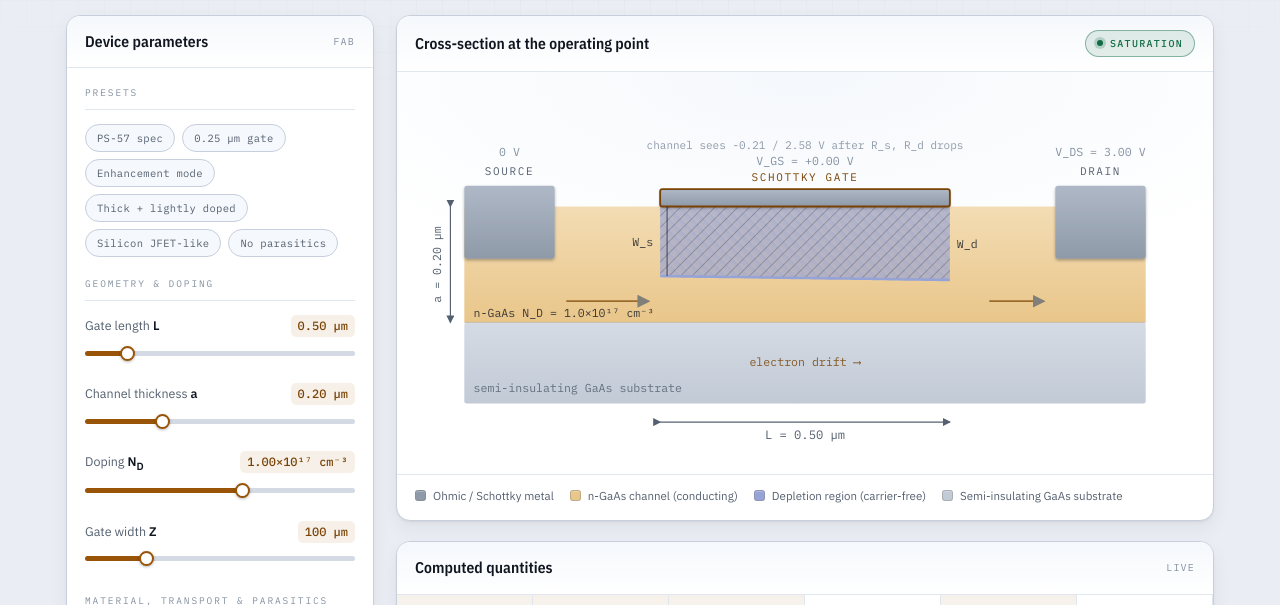
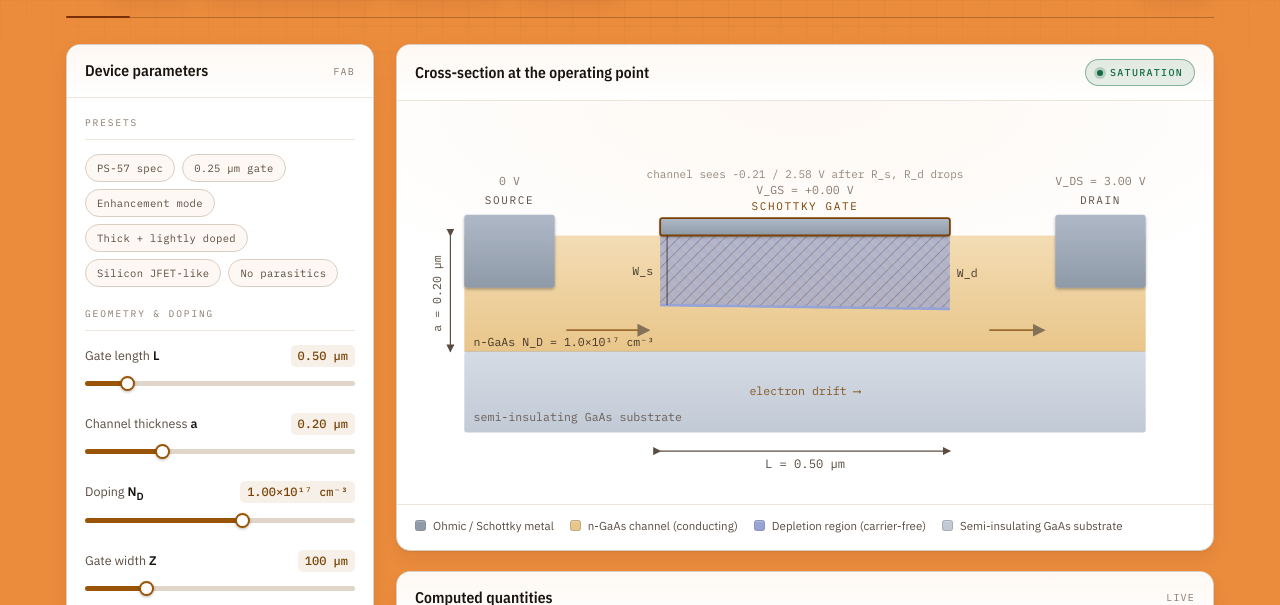
Before and after one commit to bhargavba2807/Mesfet-Bench, a website with bundled scripts: page index.html in a window 1280 px wide. Shown: the part 234-839 px from the top of the page. Built offline with nearby package versions, Linux system fonts and the light colour scheme.

Commit message:
Add files via upload

```diff
--- a/css/styles.css
+++ b/css/styles.css
@@ -12,21 +12,26 @@
   color-scheme: light;
 
   /* --- surfaces ------------------------------------------------------- */
-  --bg:#EAEEF4;
-  --bg-2:#F4F7FA;
+  --bg:#EB8B3C;
+  --bg-2:#F8B274;
   --surface:#FFFFFF;
-  --surface-2:#E2E8F0;
-  --inset:#F5F8FC;
+  --surface-2:#F1E7DC;
+  --inset:#FDF8F3;
   --glass:rgba(255,255,255,.72);
-  --grid:rgba(19,26,34,.055);
-  --track:#D3DAE4;
+  --grid:rgba(74,30,0,.10);
+  --track:#E0D5C9;
 
   /* --- ink ------------------------------------------------------------ */
-  --fg:#101620;
-  --muted:#54606F;
-  --faint:#8491A1;
-  --line:#C6CFDB;
-  --line-soft:#E1E7EF;
+  --fg:#1A1410;
+  --muted:#5A4C40;
+  --faint:#8A7A6C;
+  --line:#DACEC2;
+  --line-soft:#EDE4DA;
+
+  /* --- text sitting directly on the orange page ground ---------------- */
+  --on-bg:#2B1A0A;
+  --on-bg-muted:#54381B;
+  --on-bg-accent:#7A2E04;
 
   /* --- accents -------------------------------------------------------- */
   --accent:#9A5407;
@@ -68,20 +73,24 @@
 
 @media (prefers-color-scheme: dark) {
   :root:not([data-theme="light"]) {
-    --bg:#0B0F15;
-    --bg-2:#0E131A;
-    --surface:#151B24;
-    --surface-2:#1C242F;
-    --inset:#10161E;
-    --glass:rgba(21,27,36,.72);
-    --grid:rgba(150,180,220,.055);
-    --track:#273140;
+    --bg:#3D1E0A;
+    --bg-2:#63320F;
+    --surface:#1A1611;
+    --surface-2:#262018;
+    --inset:#15110D;
+    --glass:rgba(26,22,17,.72);
+    --grid:rgba(255,170,90,.075);
+    --track:#3A2F24;
 
-    --fg:#E6EBF3;
-    --muted:#99A5B5;
-    --faint:#6B7889;
-    --line:#2A3441;
-    --line-soft:#212A35;
+    --fg:#F2E8DC;
+    --muted:#B3A496;
+    --faint:#86786A;
+    --line:#3A2F25;
+    --line-soft:#2C241C;
+
+    --on-bg:#F7E6D3;
+    --on-bg-muted:#D6BCA0;
+    --on-bg-accent:#FFBE6E;
 
     --accent:#F0A74C;
     --accent-ink:#F7C27E;
@@ -90,8 +99,8 @@
     --accent2:#8CA0F0;
     --accent2-wash:rgba(140,160,240,.12);
 
-    --metal:#6F7B8B;      --metal-2:#8A95A4;
-    --substrate:#242D39;  --substrate-2:#2E3846;
+    --metal:#7A7368;      --metal-2:#948C80;
+    --substrate:#2B2319;  --substrate-2:#3A3025;
     --nlayer:#6E5728;     --nlayer-2:#8A6E35;
     --depl:#4C5789;
 
@@ -113,20 +122,24 @@
 }
 
 :root[data-theme="dark"] {
-  --bg:#0B0F15;
-  --bg-2:#0E131A;
-  --surface:#151B24;
-  --surface-2:#1C242F;
-  --inset:#10161E;
-  --glass:rgba(21,27,36,.72);
-  --grid:rgba(150,180,220,.055);
-  --track:#273140;
+  --bg:#3D1E0A;
+  --bg-2:#63320F;
+  --surface:#1A1611;
+  --surface-2:#262018;
+  --inset:#15110D;
+  --glass:rgba(26,22,17,.72);
+  --grid:rgba(255,170,90,.075);
+  --track:#3A2F24;
 
-  --fg:#E6EBF3;
-  --muted:#99A5B5;
-  --faint:#6B7889;
-  --line:#2A3441;
-  --line-soft:#212A35;
+  --fg:#F2E8DC;
+  --muted:#B3A496;
+  --faint:#86786A;
+  --line:#3A2F25;
+  --line-soft:#2C241C;
+
+  --on-bg:#F7E6D3;
+  --on-bg-muted:#D6BCA0;
+  --on-bg-accent:#FFBE6E;
 
   --accent:#F0A74C;
   --accent-ink:#F7C27E;
@@ -135,8 +148,8 @@
   --accent2:#8CA0F0;
   --accent2-wash:rgba(140,160,240,.12);
 
-  --metal:#6F7B8B;      --metal-2:#8A95A4;
-  --substrate:#242D39;  --substrate-2:#2E3846;
+  --metal:#7A7368;      --metal-2:#948C80;
+  --substrate:#2B2319;  --substrate-2:#3A3025;
   --nlayer:#6E5728;     --nlayer-2:#8A6E35;
   --depl:#4C5789;
 
@@ -513,3 +526,40 @@ canvas { display: block; width: 100%; height: auto; }
 @media (prefers-reduced-motion: reduce) {
   * { transition: none !important; animation: none !important; }
 }
+
+
+/* ==========================================================================
+   Orange page ground + team credits
+   Cards stay neutral so the charts and readouts keep their contrast; only the
+   page behind them turns orange. The rules below recolour the handful of
+   elements that sit directly on that ground, using the --on-bg-* tokens.
+   ========================================================================== */
+
+.tag { color: var(--on-bg-accent); }
+.tag::before { background: var(--on-bg-accent); }
+h1 { color: var(--on-bg); }
+.sub { color: var(--on-bg-muted); }
+
+header { border-bottom-color: color-mix(in srgb, var(--on-bg) 28%, transparent); }
+header::after { background: var(--on-bg-accent); }
+
+.foot { color: var(--on-bg-muted); border-top-color: color-mix(in srgb, var(--on-bg) 28%, transparent); }
+.foot a { color: var(--on-bg-accent); text-decoration-color: color-mix(in srgb, var(--on-bg-accent) 45%, transparent); }
+.foot code { background: var(--surface); color: var(--muted); border: 1px solid var(--line); }
+
+/* ---------------- team credits ---------------- */
+.team {
+  display: flex; flex-wrap: wrap; align-items: center;
+  gap: 8px; margin-top: 18px;
+}
+.team-label {
+  font-family: var(--mono); font-size: 9.5px;
+  letter-spacing: .2em; text-transform: uppercase;
+  color: var(--on-bg-muted); margin-right: 2px;
+}
+.member {
+  font-size: 12.5px; font-weight: 500; color: var(--fg);
+  background: var(--surface); border: 1px solid var(--line);
+  border-radius: 999px; padding: 6px 13px;
+  box-shadow: var(--shadow); white-space: nowrap;
+}
```
